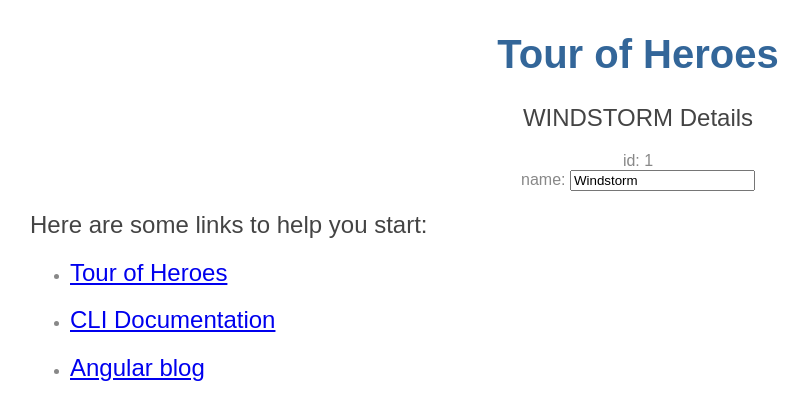
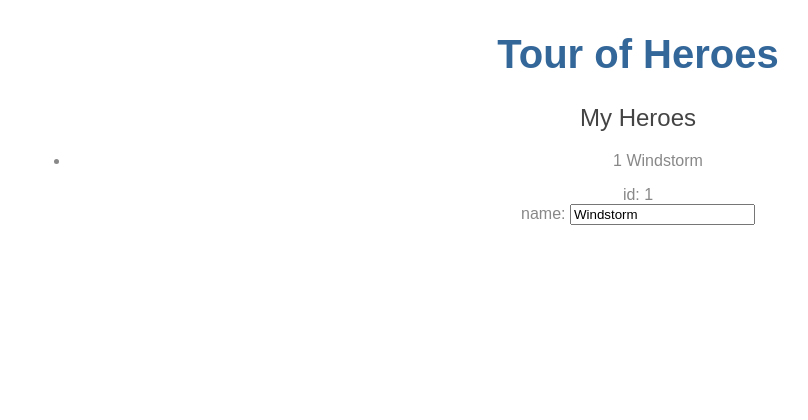
Before and after one commit to leneehe/angular-tour-of-heros, an Angular app: page / in a window 1280 px wide. Shown: the top 420 px of the page, without its empty margins (2-810 px from the left). Built offline with nearby package versions, Linux system fonts and the light colour scheme.

Commit message:
Make a list of heroes

```diff
--- a/src/app/app.component.html
+++ b/src/app/app.component.html
@@ -4,17 +4,4 @@
     {{ title }}
   </h1>
   <app-heros></app-heros>
-
 </div>
-<h2>Here are some links to help you start: </h2>
-<ul>
-  <li>
-    <h2><a target="_blank" rel="noopener" href="https://angular.io/tutorial">Tour of Heroes</a></h2>
-  </li>
-  <li>
-    <h2><a target="_blank" rel="noopener" href="https://github.com/angular/angular-cli/wiki">CLI Documentation</a></h2>
-  </li>
-  <li>
-    <h2><a target="_blank" rel="noopener" href="https://blog.angular.io/">Angular blog</a></h2>
-  </li>
-</ul>
--- a/src/app/app.module.ts
+++ b/src/app/app.module.ts
@@ -1,10 +1,10 @@
 import { BrowserModule } from '@angular/platform-browser';
 import { NgModule } from '@angular/core';
+import { FormsModule } from '@angular/forms'; // < -- NgModel lives here
 
 import { AppComponent } from './app.component';
 import { HerosComponent } from './heros/heros.component';
 
-import { FormsModule } from '@angular/forms'; // < -- NgModel lives here
 
 @NgModule({
   declarations: [
--- a/src/app/heros/heros.component.html
+++ b/src/app/heros/heros.component.html
@@ -1,4 +1,10 @@
-<h2>{{ hero.name | uppercase }} Details</h2>
+<h2>My Heroes</h2>
+<ul>
+  <li>
+    <span>{{ hero.id }}</span> {{ hero.name }}
+  </li>
+</ul>
+
 <div>
   <span>id: </span>
   {{ hero.id }}
--- a/src/app/heros/heros.component.ts
+++ b/src/app/heros/heros.component.ts
@@ -1,5 +1,6 @@
 import { Component, OnInit } from '@angular/core';
 import { Hero } from '../hero';
+import { HEROES } from '../mock-heroes';
 
 @Component({
   selector: 'app-heros',
@@ -7,7 +8,7 @@
   styleUrls: ['./heros.component.css']
 })
 export class HerosComponent implements OnInit {
-
+  heroes = HEROES;
   // hero =  'Windstorm';
   hero: Hero = {
     id: 1,
--- /dev/null
+++ b/src/app/mock-heroes.ts
@@ -0,0 +1,14 @@
+import { Hero } from './hero';
+
+export const HEROES: Hero[] = [
+  { id: 11, name: 'Mr. Nice' },
+  { id: 12, name: 'Narco' },
+  { id: 13, name: 'Bombasto' },
+  { id: 14, name: 'Celeritas' },
+  { id: 15, name: 'Magneta' },
+  { id: 16, name: 'RubberMan' },
+  { id: 17, name: 'Dynama' },
+  { id: 18, name: 'Dr IQ' },
+  { id: 19, name: 'Magma' },
+  { id: 20, name: 'Tornado' }
+]
```
